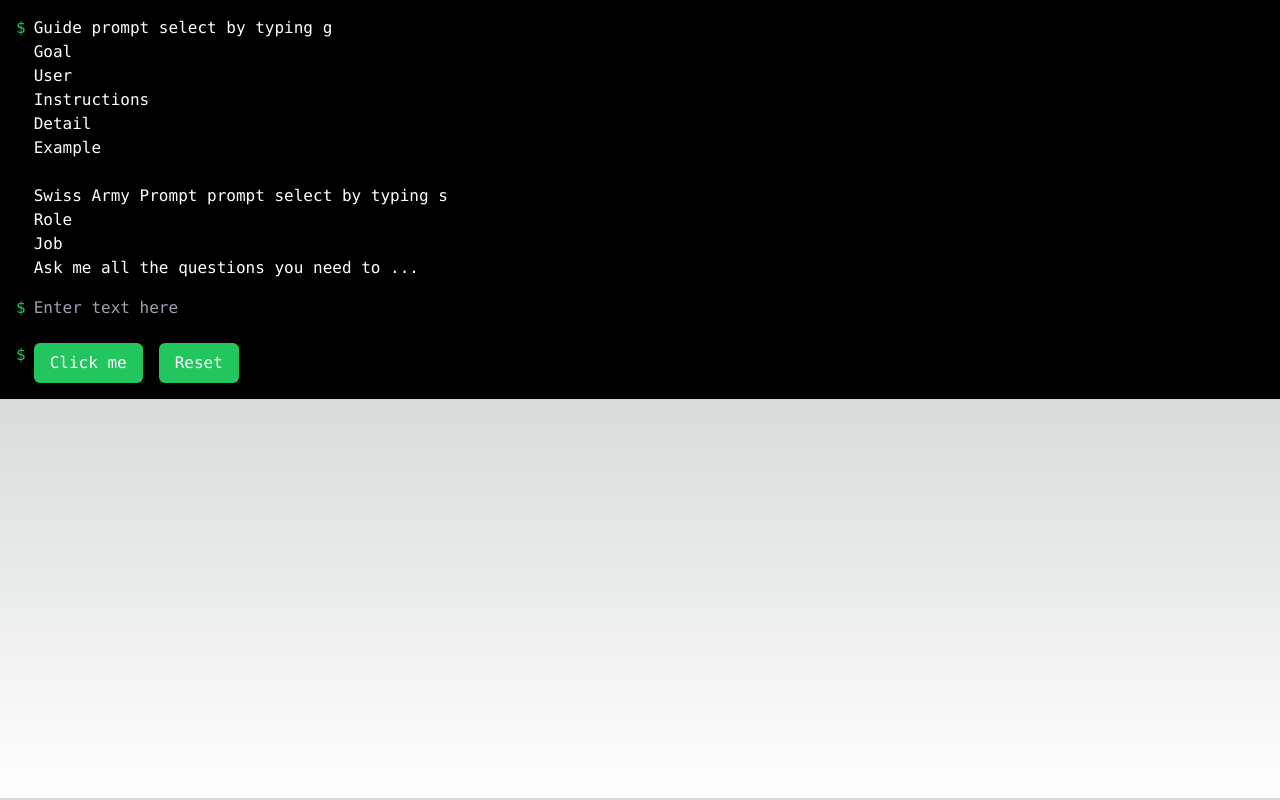
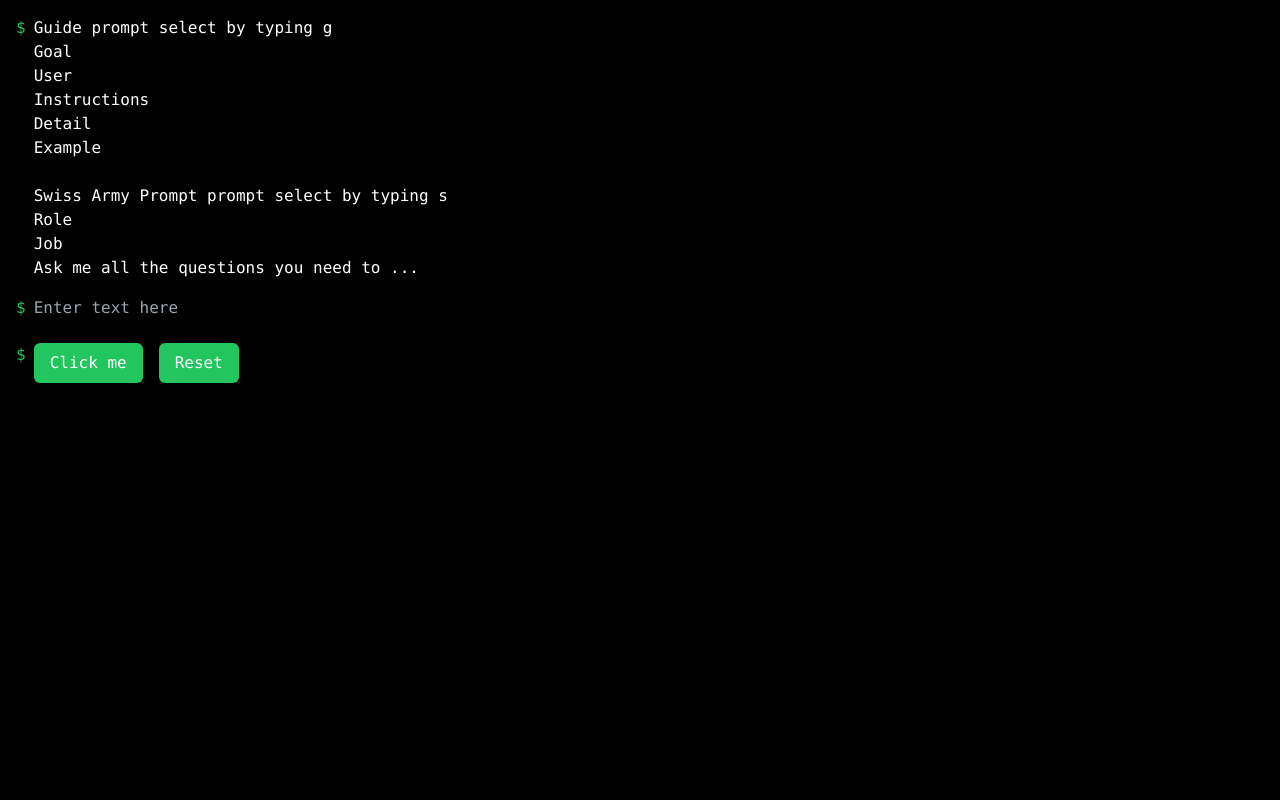
Before and after one commit to BillyLuisNeedham/ai-helper, a Next.js app: page / in a window 1280 px wide. Built offline with nearby package versions, Linux system fonts and the light colour scheme.

Commit message:
feat: make screen full size

```diff
--- a/src/app/page.tsx
+++ b/src/app/page.tsx
@@ -41,7 +41,7 @@ export default function Home() {
   };
 
   return (
-    <div className="p-4 bg-black text-white font-mono">
+    <div className="min-h-screen p-4 bg-black text-white font-mono">
       <div className="flex">
         <div className="mr-2 text-green-500">$</div>
         <div className="flex-1">
```
